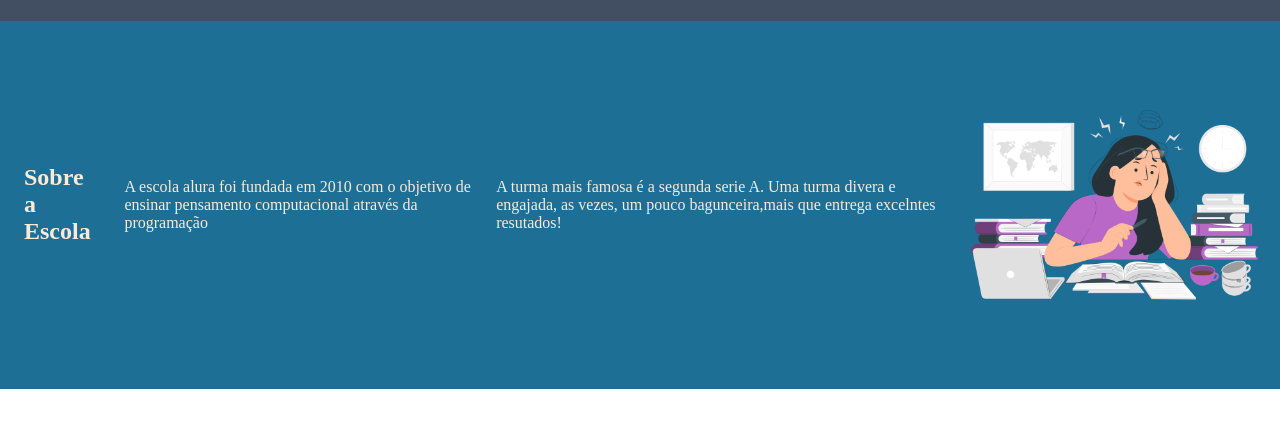
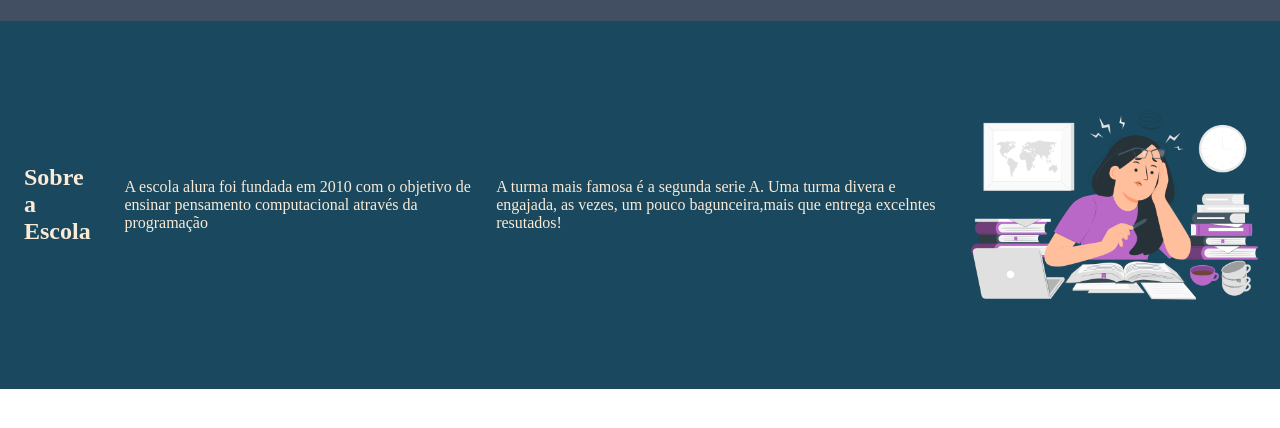
Before and after one commit to milenabarboza/site-turma-criativa, a plain HTML site: page index.html in a window 1280 px wide. Shown: the part 86-514 px from the top of the page. Drawn offline with Linux system fonts and the light colour scheme.

Commit message:
Add files via upload

```diff
--- a/style.css
+++ b/style.css
@@ -25,7 +25,7 @@
     width: 25%;
 }
 .escola{
-    background-color: rgb(29, 111, 150);
+    background-color: rgb(26, 72, 94);
     color: antiquewhite;
     display: flex;
     align-items: center;
```
